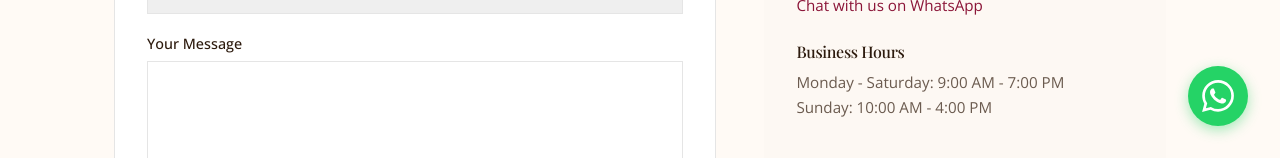
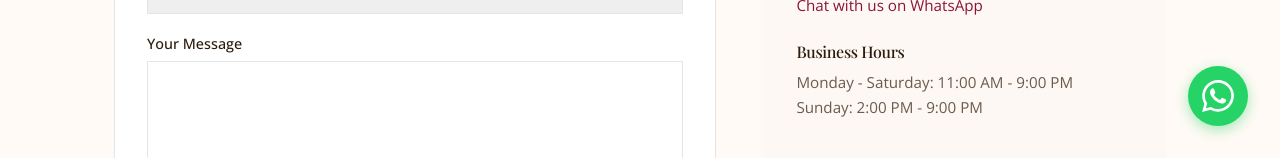
Before and after one commit to Bharathmakam/shivanjali-handlooms-frontend, a Next.js app: page /contact in a window 1280 px wide. Shown: the part 642-800 px from the top of the page. Built offline with nearby package versions, Linux system fonts and the light colour scheme; no server answers; a web font is replaced by a local one.

Commit message:
fix: update business hours on contact page

```diff
--- a/app/contact/page.tsx
+++ b/app/contact/page.tsx
@@ -117,7 +117,7 @@ export default function ContactPage() {
           </div>
           <div className={styles.infoItem}>
             <h3>Business Hours</h3>
-            <p>Monday - Saturday: 9:00 AM - 7:00 PM<br />Sunday: 10:00 AM - 4:00 PM</p>
+            <p>Monday - Saturday: 11:00 AM - 9:00 PM<br />Sunday: 2:00 PM - 9:00 PM</p>
           </div>
         </div>
       </div>
```
